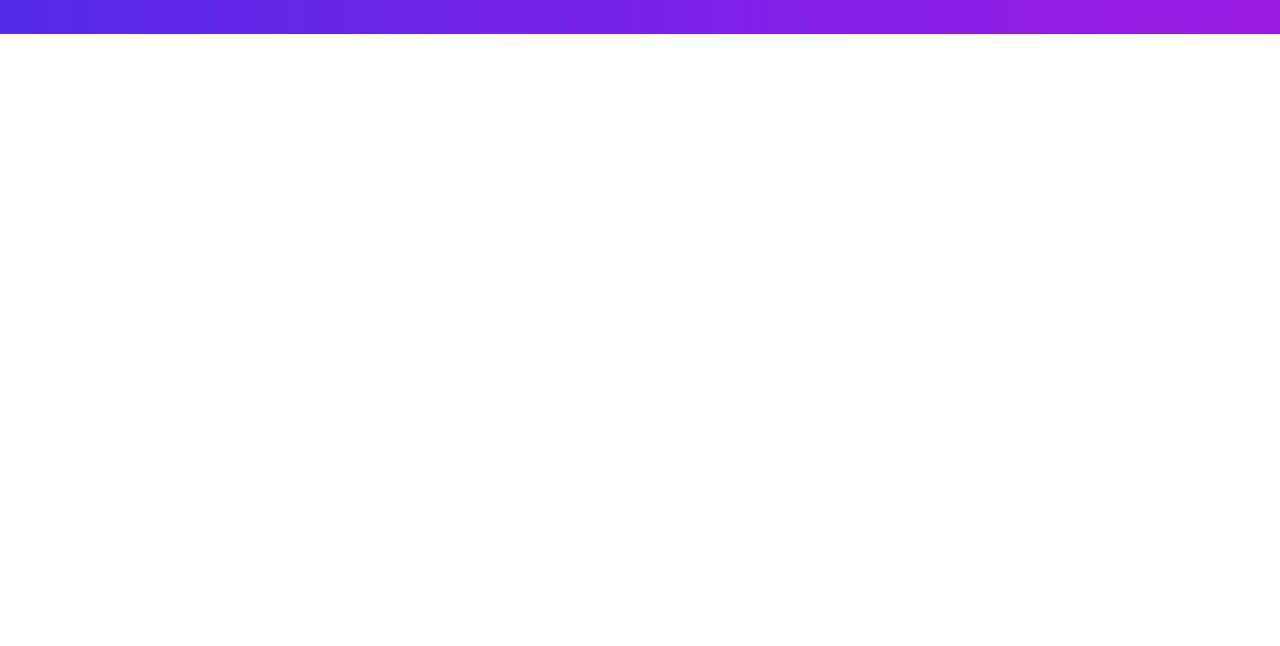
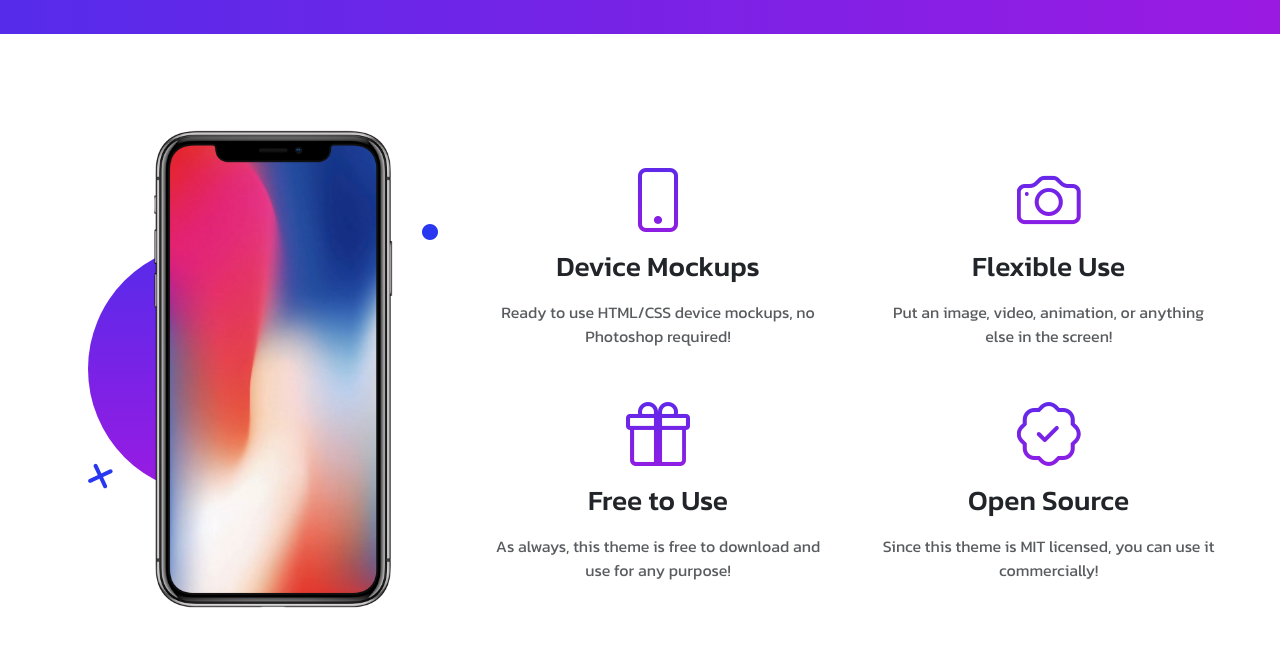
Before and after one commit to seferogluemre/Store-Project, a plain HTML site: page index.html in a window 1280 px wide. Shown: the part 1213-1859 px from the top of the page. Before the commit the page ends 1247 px from the top, so only its background shows below. Drawn offline with nearby package versions, Linux system fonts and the light colour scheme.

Commit message:
features kısmının eklenmesi

```diff
--- a/index.html
+++ b/index.html
@@ -155,6 +155,77 @@
     </div>
   </section>
 
+  <!-- features -->
+  <section id="features">
+    <div class="container-fluid my-5 py-5">
+      <div class="row d-flex">
+        <div class="col-lg-8 order-lg-2 text-center">
+          <div class="row gx-5 px-5">
+            <div class="col-md-6 mt-4">
+              <i class="bi bi-phone features-icon"></i>
+              <h3 class="mb-3">Device Mockups</h3>
+              <p class="text-muted">
+                Ready to use HTML/CSS device mockups, no Photoshop required!
+              </p>
+            </div>
+            <div class="col-md-6 mt-4">
+              <i class="bi bi-camera features-icon"></i>
+              <h3 class="mb-3">Flexible Use</h3>
+              <p class="text-muted">
+                Put an image, video, animation, or anything else in the
+                screen!
+              </p>
+            </div>
+          </div>
+          <div class="row gx-5 px-5">
+            <div class="col-md-6 mt-4">
+              <i class="bi bi-gift features-icon"></i>
+              <h3 class="mb-3">Free to Use</h3>
+              <p class="text-muted">
+                As always, this theme is free to download and use for any
+                purpose!
+              </p>
+            </div>
+            <div class="col-md-6 mt-4 mb-5">
+              <i class="bi bi-patch-check features-icon"></i>
+              <h3 class="mb-3">Open Source</h3>
+              <p class="text-muted">
+                Since this theme is MIT licensed, you can use it commercially!
+              </p>
+            </div>
+          </div>
+        </div>
+        <div class="col-lg-4 order-lg-0">
+          <div
+            class="features-img-div d-flex justify-content-center align-items-center"
+          >
+            <!-- img bg div -->
+            <div class="features-img-bg-div text-center">
+              <i
+                class="fa-solid fa-circle fa-1x features-icon-circle animate__animated animate__bounce animate__repeat-3"
+              ></i>
+              <div class="hero-icon-x">
+                <i class="fa-solid fa-xmark fa-2x"></i>
+              </div>
+            </div>
+            <div class="features-img-div z-3 text-center">
+              <img
+                class="img-fluid features-phone-img"
+                src="./assets/images/phone-screen.png"
+                alt=""
+                width="240"
+                height="470"
+              />
+            </div>
+          </div>
+        </div>
+      </div>
+    </div>
+  </section>
+
+
+
+
 
   <!--Script↑  -->
   <script src="https://cdn.jsdelivr.net/npm/bootstrap@5.3.2/dist/js/bootstrap.bundle.min.js"
```
